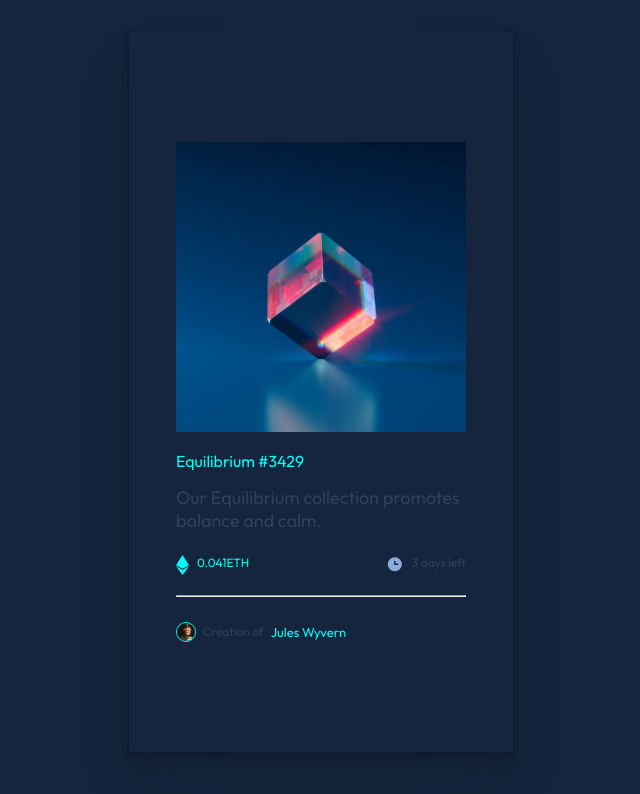
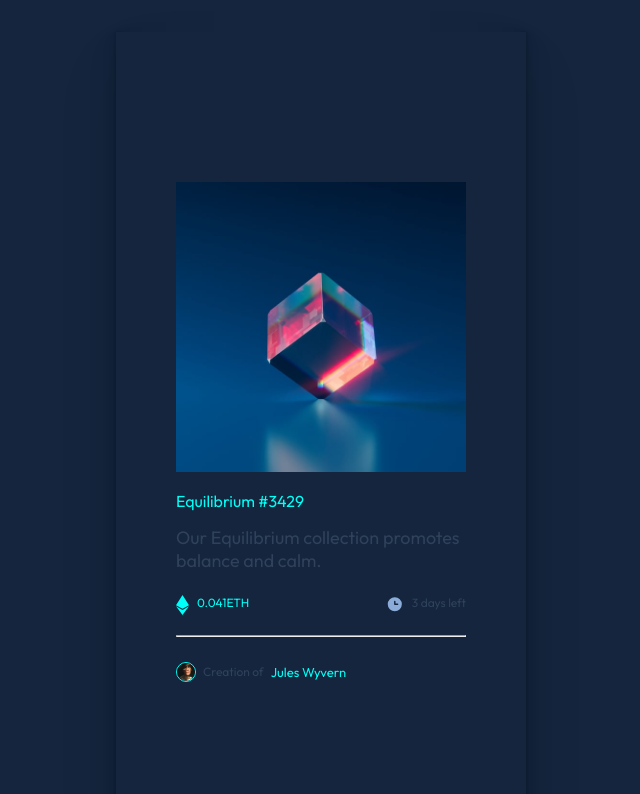
Before and after one commit to Goldexcool/NFT-Preview, a plain HTML site: page index.html in a window 1280 px wide. Shown: the whole page, without its empty margins (319-959 px from the left). Drawn offline with Linux system fonts and the light colour scheme.

Commit message:
fixed width

```diff
--- a/style.css
+++ b/style.css
@@ -38,13 +38,13 @@ hr{
 }
 
 .section {
-    width: 30%;
-    height: 90vh;
+    width: fit-content;
+    height: 100vh;
     display: flex;
     justify-content: center;
     align-items: center;
     background-color: var(--VerydarkbluecardBG);
-    padding: 40px;
+    padding: 60px;
     box-shadow: rgba(0, 0, 0, 0.07) 0px 1px 2px, rgba(0, 0, 0, 0.07) 0px 2px 4px, rgba(0, 0, 0, 0.07) 0px 4px 8px, rgba(0, 0, 0, 0.07) 0px 8px 16px, rgba(0, 0, 0, 0.07) 0px 16px 32px, rgba(0, 0, 0, 0.07) 0px 32px 64px;
 }
 .image-wrapper img{
```
